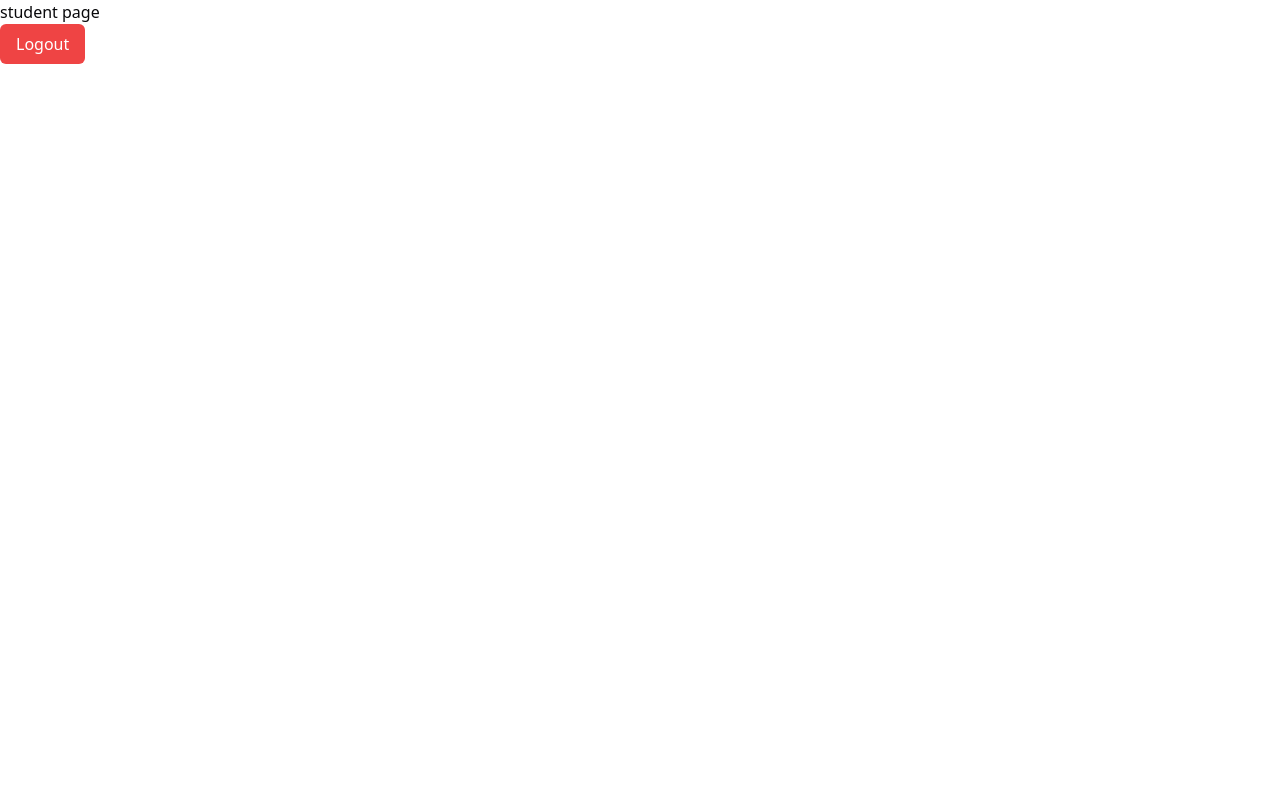
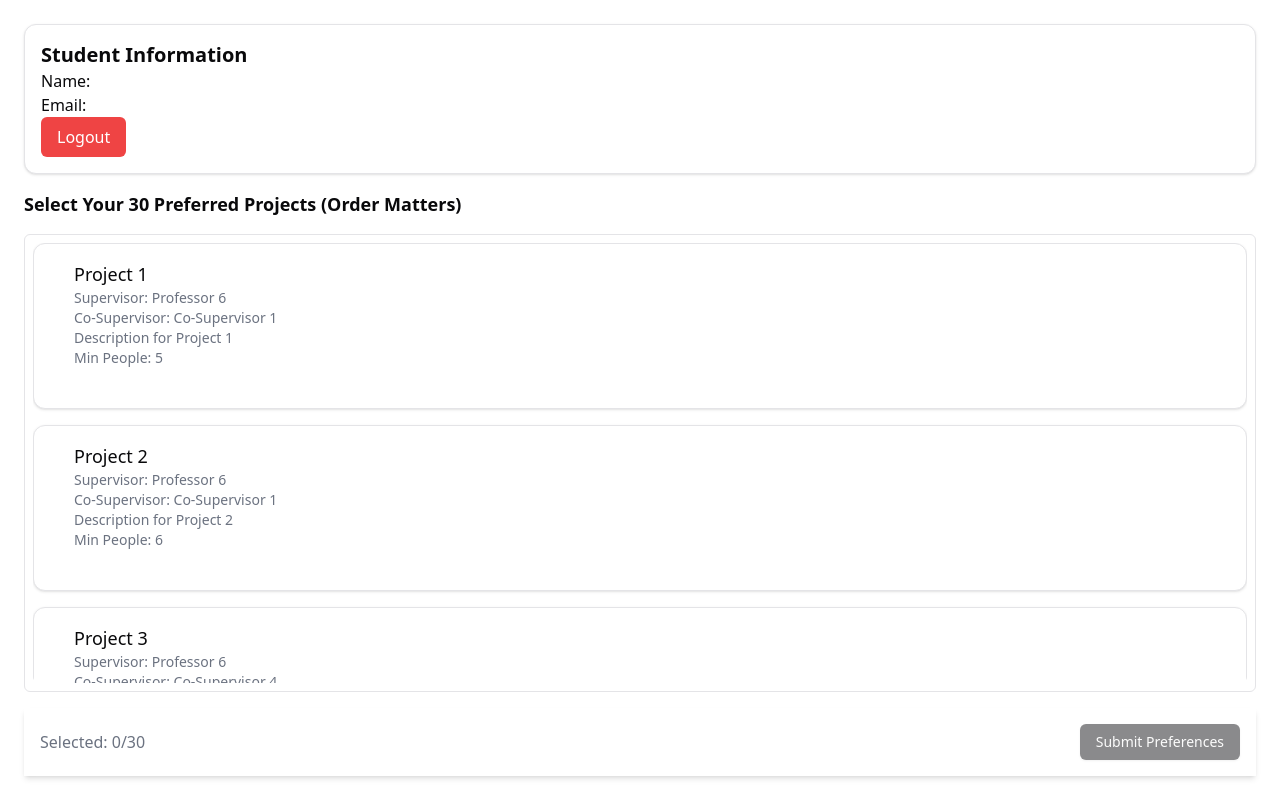
Before and after one commit to eewebsiteiiti/btp-portal, a Next.js app: page /student in a window 1280 px wide. Built offline with nearby package versions, Linux system fonts and the light colour scheme; no server answers.

Commit message:
student page sample

```diff
--- a/package.json
+++ b/package.json
@@ -9,12 +9,14 @@
     "lint": "next lint"
   },
   "dependencies": {
+    "@radix-ui/react-scroll-area": "^1.2.3",
     "@radix-ui/react-slot": "^1.1.2",
     "bcryptjs": "^3.0.0",
     "class-variance-authority": "^0.7.1",
     "clsx": "^2.1.1",
     "jsonwebtoken": "^9.0.2",
     "lucide-react": "^0.475.0",
+    "mongoose": "^8.10.0",
     "next": "15.1.7",
     "next-auth": "^4.24.11",
     "react": "^19.0.0",
--- a/src/app/(roles)/student/page.tsx
+++ b/src/app/(roles)/student/page.tsx
@@ -1,13 +1,111 @@
-import LogoutButton from '@/components/LogoutButton'
-import React from 'react'
+"use client";
+import { useState, useEffect } from "react";
+import { Button } from "@/components/ui/button";
+import { Card, CardContent } from "@/components/ui/card";
+import { ScrollArea } from "@/components/ui/scroll-area";
+import { useSession } from "next-auth/react";
+import LogoutButton from "@/components/LogoutButton";
 
-const page = () => {
-  return (
-    <>
-      <div>student page</div>
-      <LogoutButton/>
-    </>
-  )
+interface Project {
+  id: string;
+  title: string;
+  professor: string;
+  coSupervisor: string;
+  description: string;
+  minPeople: number;
 }
 
-export default page
+const projects: Project[] = Array.from({ length: 70 }, (_, i) => ({
+  id: (i + 1).toString(),
+  title: `Project ${i + 1}`,
+  professor: `Professor ${Math.ceil(Math.random() * 10)}`,
+  coSupervisor: `Co-Supervisor ${Math.ceil(Math.random() * 5)}`,
+  description: `Description for Project ${i + 1}`,
+  minPeople: Math.ceil(Math.random() * 5) + 1,
+}));
+
+export default function StudentPage() {
+  const { data: session } = useSession();
+  const [selectedProjects, setSelectedProjects] = useState<Project[]>([]);
+
+  useEffect(() => {
+    if (selectedProjects.length > 30) {
+      setSelectedProjects((prev) => prev.slice(0, 30));
+    }
+  }, [selectedProjects]);
+
+  const toggleProjectSelection = (project: Project) => {
+    setSelectedProjects((prev) => {
+      const existingIndex = prev.findIndex((p) => p.id === project.id);
+      if (existingIndex !== -1) {
+        return prev.filter((p) => p.id !== project.id);
+      }
+      if (prev.length < 30) {
+        return [...prev, project];
+      }
+      return prev;
+    });
+  };
+
+  const submitPreferences = async () => {
+    if (!session?.user) return;
+    const response = await fetch("/api/save-preferences", {
+      method: "POST",
+      headers: { "Content-Type": "application/json" },
+      body: JSON.stringify({
+        studentId: session.user.email,
+        preferences: selectedProjects.map((p, index) => ({ projectId: p.id, preferenceOrder: index + 1 })),
+      }),
+    });
+    if (response.ok) {
+      alert("Preferences saved successfully!");
+    } else {
+      alert("Error saving preferences");
+    }
+  };
+
+  return (
+    <div className="p-6 space-y-4 h-screen w-full flex flex-col">
+      {/* Student Info */}
+      <Card className="w-full">
+        <CardContent className="p-4">
+          <h2 className="text-xl font-semibold">Student Information</h2>
+          <p>Name: {session?.user?.name}</p>
+          <p>Email: {session?.user?.email}</p>
+          <LogoutButton />
+        </CardContent>
+      </Card>
+
+      {/* Project Selection */}
+      <h2 className="text-lg font-semibold">Select Your 30 Preferred Projects (Order Matters)</h2>
+      <ScrollArea className="flex-1 border rounded-md p-2 w-full overflow-y-auto">
+        <div className="space-y-4">
+          {projects.map((project) => (
+            <Card
+              key={project.id}
+              onClick={() => toggleProjectSelection(project)}
+              className={`cursor-pointer p-4 w-full ${
+                selectedProjects.find((p) => p.id === project.id) ? "border-blue-500" : ""
+              }`}
+            >
+              <CardContent>
+                <h3 className="text-lg font-medium">{project.title}</h3>
+                <p className="text-sm text-gray-500">Supervisor: {project.professor}</p>
+                <p className="text-sm text-gray-500">Co-Supervisor: {project.coSupervisor}</p>
+                <p className="text-sm text-gray-500">{project.description}</p>
+                <p className="text-sm text-gray-500">Min People: {project.minPeople}</p>
+                {selectedProjects.find((p) => p.id === project.id) && (
+                  <p className="text-sm font-bold">Preference #{selectedProjects.findIndex((p) => p.id === project.id) + 1}</p>
+                )}
+              </CardContent>
+            </Card>
+          ))}
+        </div>
+      </ScrollArea>
+      <div className="p-4 bg-white shadow-md w-full flex justify-between items-center">
+        <p className="text-gray-500">Selected: {selectedProjects.length}/30</p>
+        <Button disabled={selectedProjects.length !== 30} onClick={submitPreferences}>Submit Preferences</Button>
+      </div>
+    </div>
+  );
+}
--- /dev/null
+++ b/src/components/ui/scroll-area.tsx
@@ -0,0 +1,48 @@
+"use client"
+
+import * as React from "react"
+import * as ScrollAreaPrimitive from "@radix-ui/react-scroll-area"
+
+import { cn } from "@/lib/utils"
+
+const ScrollArea = React.forwardRef<
+  React.ElementRef<typeof ScrollAreaPrimitive.Root>,
+  React.ComponentPropsWithoutRef<typeof ScrollAreaPrimitive.Root>
+>(({ className, children, ...props }, ref) => (
+  <ScrollAreaPrimitive.Root
+    ref={ref}
+    className={cn("relative overflow-hidden", className)}
+    {...props}
+  >
+    <ScrollAreaPrimitive.Viewport className="h-full w-full rounded-[inherit]">
+      {children}
+    </ScrollAreaPrimitive.Viewport>
+    <ScrollBar />
+    <ScrollAreaPrimitive.Corner />
+  </ScrollAreaPrimitive.Root>
+))
+ScrollArea.displayName = ScrollAreaPrimitive.Root.displayName
+
+const ScrollBar = React.forwardRef<
+  React.ElementRef<typeof ScrollAreaPrimitive.ScrollAreaScrollbar>,
+  React.ComponentPropsWithoutRef<typeof ScrollAreaPrimitive.ScrollAreaScrollbar>
+>(({ className, orientation = "vertical", ...props }, ref) => (
+  <ScrollAreaPrimitive.ScrollAreaScrollbar
+    ref={ref}
+    orientation={orientation}
+    className={cn(
+      "flex touch-none select-none transition-colors",
+      orientation === "vertical" &&
+        "h-full w-2.5 border-l border-l-transparent p-[1px]",
+      orientation === "horizontal" &&
+        "h-2.5 flex-col border-t border-t-transparent p-[1px]",
+      className
+    )}
+    {...props}
+  >
+    <ScrollAreaPrimitive.ScrollAreaThumb className="relative flex-1 rounded-full bg-border" />
+  </ScrollAreaPrimitive.ScrollAreaScrollbar>
+))
+ScrollBar.displayName = ScrollAreaPrimitive.ScrollAreaScrollbar.displayName
+
+export { ScrollArea, ScrollBar }
--- /dev/null
+++ b/src/lib/mongodb.ts
@@ -0,0 +1,33 @@
+
+import mongoose from "mongoose";
+
+const MONGODB_URI = process.env.DATABASE_URL as string;
+
+if (!MONGODB_URI) {
+  throw new Error("Please define the DATABASE_URL environment variable inside .env");
+}
+
+interface MongooseCache {
+  conn: typeof mongoose | null;
+  promise: Promise<typeof mongoose> | null;
+}
+
+const globalWithMongoose = global as typeof global & { mongoose: MongooseCache };
+
+const cached: MongooseCache = globalWithMongoose.mongoose || { conn: null, promise: null };
+
+export async function dbConnect() {
+  if (cached.conn) return cached.conn;
+
+  if (!cached.promise) {
+    cached.promise = mongoose.connect(MONGODB_URI, {
+      dbName: "btpportaldb",
+      bufferCommands: false,
+    }).then((mongoose) => mongoose);
+  }
+
+  cached.conn = await cached.promise;
+  console.log("Connected to MongoDB");
+
+  return cached.conn;
+}
--- /dev/null
+++ b/src/models/User.ts
@@ -0,0 +1,10 @@
+import mongoose from "mongoose";
+
+const UserSchema = new mongoose.Schema({
+  name: { type: String, required: true },
+  email: { type: String, unique: true, required: true },
+  password: { type: String, required: true },
+  role: { type: String, enum: ["admin", "professor", "student"], default: "student" },
+});
+
+export default mongoose.models.User || mongoose.model("User", UserSchema);
--- a/src/utils/authOptions.ts
+++ b/src/utils/authOptions.ts
@@ -1,20 +1,16 @@
 import { NextAuthOptions } from "next-auth";
 import CredentialsProvider from "next-auth/providers/credentials";
-import bcrypt from "bcryptjs";
+import { dbConnect } from "@/lib/mongodb";
+import User from "@/models/User";
+
+
 interface User {
-    id: string;
+    _id: string;
     name: string;
     email: string;
     password: string;
     role: "admin" | "professor" | "student";
   }
-
-  const users: User[] = [
-    { id: "1", name: "admin", email: "admin@gmail.com", password: bcrypt.hashSync("password123", 10), role: "admin" },
-    { id: "2", name: "prof", email: "prof@gmail.com", password: bcrypt.hashSync("password123", 10), role: "professor" },
-    { id: "3", name: "stu", email: "stu@gmail.com", password: bcrypt.hashSync("password123", 10), role: "student" },
-  ];
-
   export const authOptions: NextAuthOptions = {
     providers: [
       CredentialsProvider({
@@ -23,21 +19,28 @@ export const authOptions: NextAuthOptions = {
           email: { label: "Email", type: "text" },
           password: { label: "Password", type: "password" },
         },
-          async authorize(credentials): Promise<User>  {
-            if (!credentials?.email || !credentials?.password) throw new Error("Missing credentials");
-            const user = users.find((u) => u.email === credentials.email);
-            if (user && bcrypt.compareSync(credentials.password, user.password)) {
-              return { id: user.id, name: user.name, email: user.email, role: user.role, password:"" }; // No password field
+        async authorize(credentials) {
+          console.log(credentials);
+
+          await dbConnect();
+
+          const user = await User.findOne({ email: credentials?.email }).lean() as unknown as User;
+          console.log(user);
+
+          if(!user || user?.password !== credentials?.password){
+            throw new Error("Invalid email or password");
           }
-            throw new Error("Invalid credentials");
+          // if (!user || !bcrypt.compareSync(credentials?.password || "", user.password)) {
+          //   throw new Error("Invalid email or password");
+          // }
+
+          return { id: user._id.toString(), name: user.name, email: user.email, role: user.role };
         },
       }),
     ],
     callbacks: {
-        async jwt({ token, user}) {
-          if (user) {
-            token.role = user.role;
-          }
+      async jwt({ token, user }) {
+        if (user) token.role = user.role;
         return token;
       },
       async session({ session, token }) {
@@ -48,4 +51,7 @@ export const authOptions: NextAuthOptions = {
       },
     },
     secret: process.env.NEXTAUTH_SECRET,
-}
+    session: {
+      strategy: "jwt",
+    },
+  };
```
Also changed, not shown: src/app/api/test/route.ts (+21 -7 lines), 2 other files (tests, documents, lock files or other folders). Lines whose indentation alone changed are shown as unchanged.
